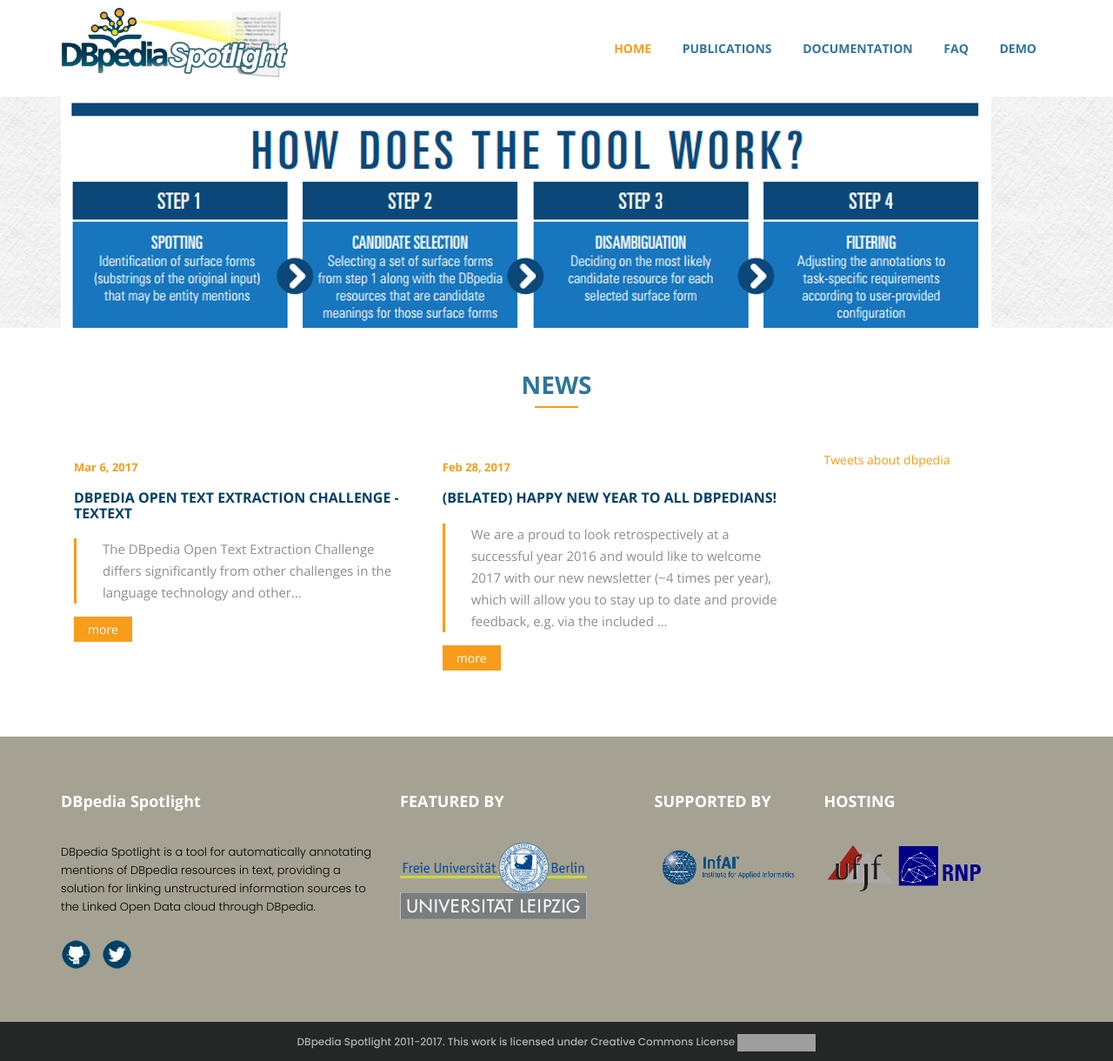
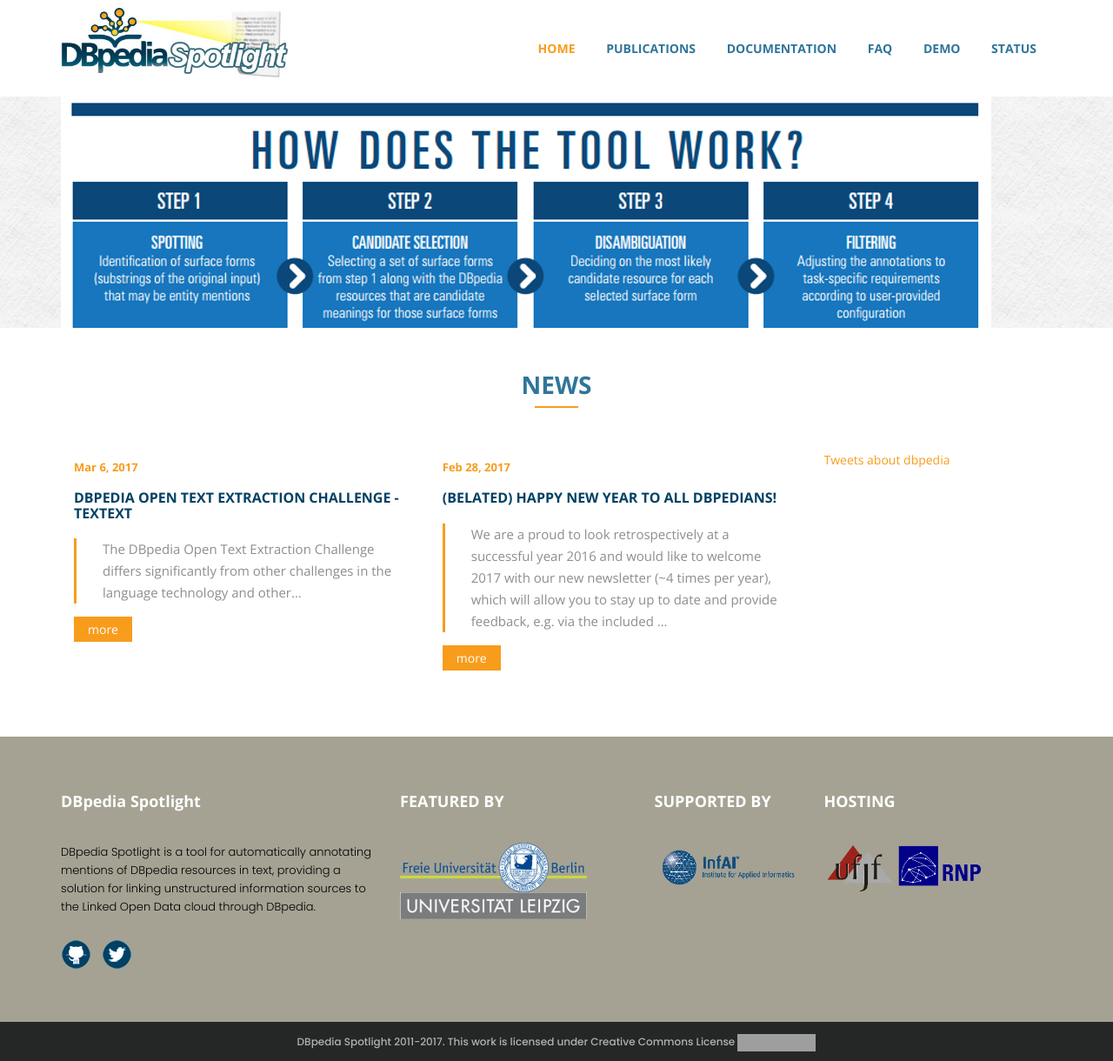
Before and after one commit to dbpedia-spotlight/dbpedia-spotlight.github.io, a Jekyll site: the page built from index.html, in a window 1280 px wide. Shown: the whole page at 87% size. Built offline with Jekyll 4.4.1, drawn with Linux system fonts in a browser that asks for light colours; comment, search, counter and statistics services are not loaded; grey boxes are pictures that could not be loaded.

Commit message:
Adding service status

```diff
--- a/_includes/header.html
+++ b/_includes/header.html
@@ -28,6 +28,7 @@
                                     </li>
                                     <li> <a href="/faq" title="FAQ">FAQ</a> </li>
                                     <li><a href="https://dbpedia-spotlight.github.io/demo/" title="demo">DEMO</a></li>
+                                   <li><a href="https://stats.uptimerobot.com/zv1QpHxy6" title="Service status" target="_blank">STATUS</a></li>
 									</ul>
                                 </nav>
                                 <nav class="mb_menu hidden">
```
